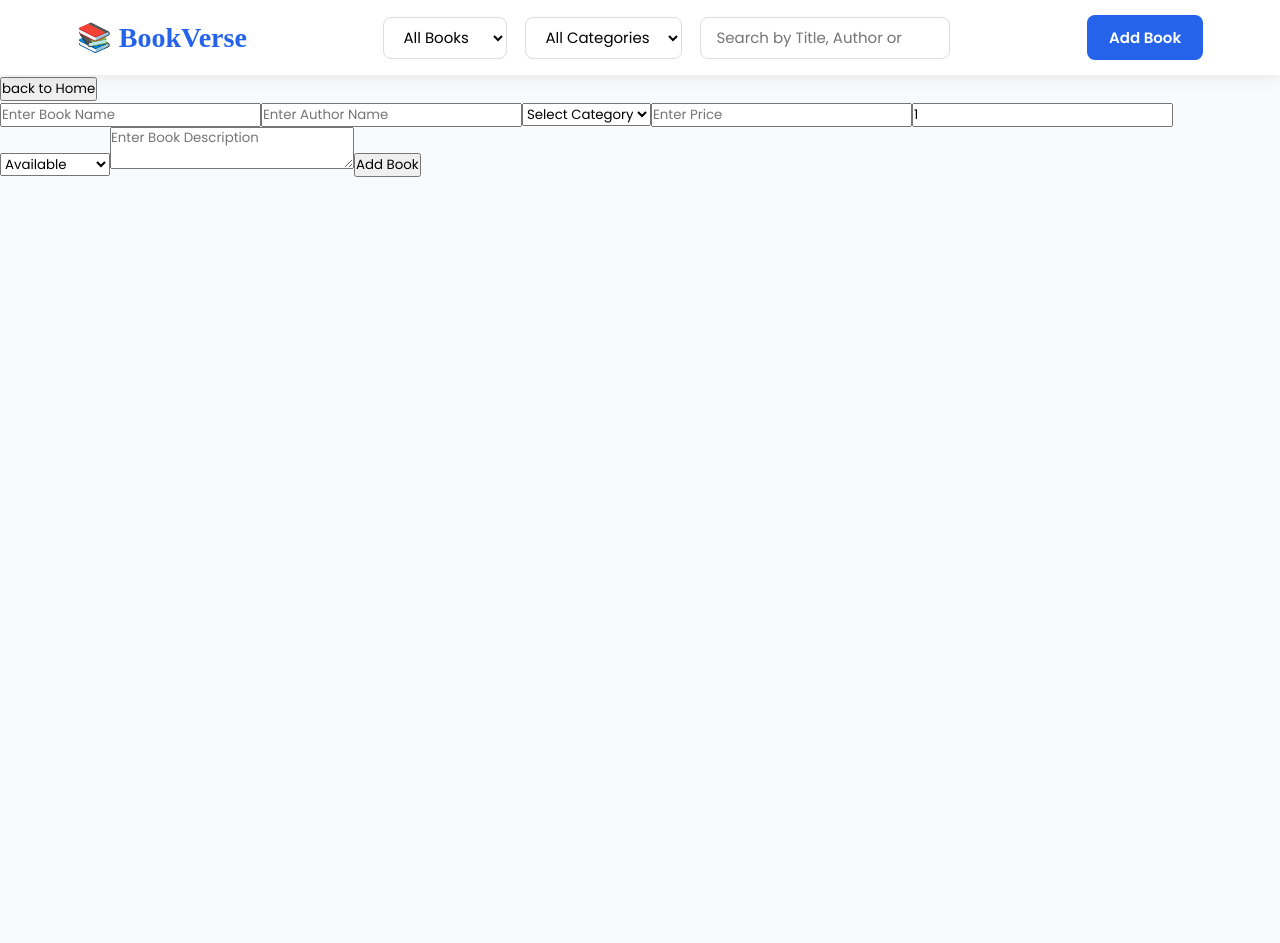
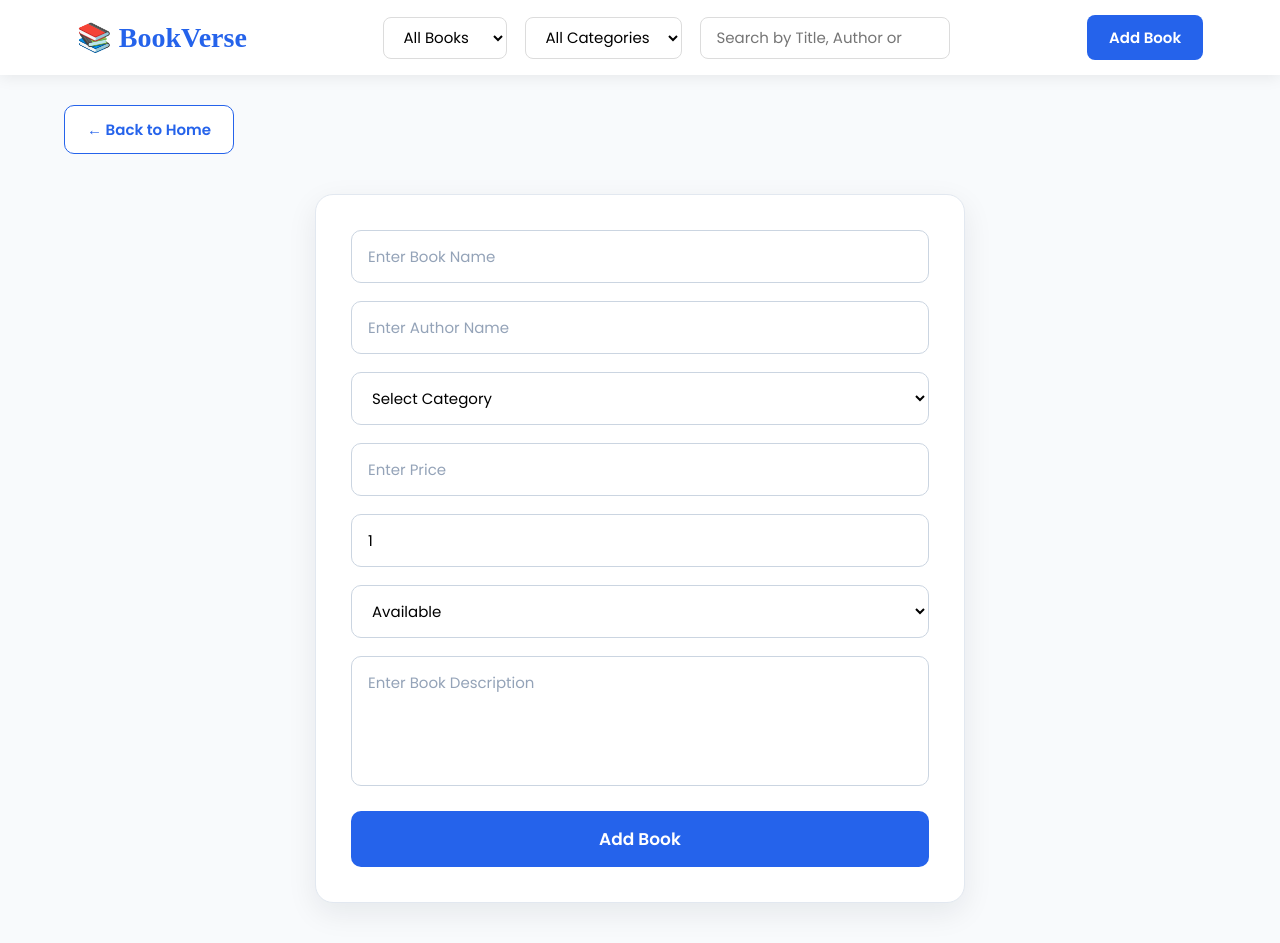
Before and after one commit to Daniyalqureshi3/LIBRARY, a React (Vite) app: page /add-book in a window 1280 px wide. Before the commit the page ends 800 px from the top, so only its background shows below. Built offline with nearby package versions, Linux system fonts and the light colour scheme.

Commit message:
add file

```diff
--- a/src/Components/AddBook.jsx
+++ b/src/Components/AddBook.jsx
@@ -1,17 +1,21 @@
 import Navbar from "./Navbar";
 import BookForm from "./BookForm";
 import { useNavigate } from "react-router-dom";
+import"./Addbook.css"
 
 function AddBook() {
   const navigate = useNavigate();
   return (
     <>
       <Navbar />
-      <button
-      onClick={()=>{
-        navigate("/")
-      }}
-      >back to Home</button>
+<div className="back-container">
+  <button
+    className="back-btn"
+    onClick={() => navigate("/")}
+  >
+    ← Back to Home
+  </button>
+</div>
       <BookForm />
     </>
   );
--- /dev/null
+++ b/src/Components/Addbook.css
@@ -0,0 +1,45 @@
+.back-container{
+    width: 90%;
+    max-width: 1200px;
+    margin: 30px auto 0;
+}
+
+.back-btn{
+    display: inline-flex;
+    align-items: center;
+    gap: 8px;
+
+    padding: 12px 22px;
+
+    border: none;
+    border-radius: 10px;
+
+    background: #2563EB;
+    color: #fff;
+
+    font-size: 15px;
+    font-weight: 600;
+
+    cursor: pointer;
+    transition: .3s ease;
+}
+
+.back-btn:hover{
+    background: #1D4ED8;
+    transform: translateY(-2px);
+    box-shadow: 0 8px 20px rgba(37,99,235,.25);
+}
+
+.back-btn:active{
+    transform: scale(.97);
+}
+.back-btn{
+    background:#fff;
+    color:#2563EB;
+    border:1px solid #2563EB;
+}
+
+.back-btn:hover{
+    background:#2563EB;
+    color:#fff;
+}
--- a/src/Components/BookForm.jsx
+++ b/src/Components/BookForm.jsx
@@ -1,6 +1,7 @@
 import React, { useEffect,useState } from "react";
 import { uselibrary } from "../context/LibraryContext";
 import { useNavigate } from "react-router-dom";
+import "./Bookform.css"
 function BookForm() {
   const navigate = useNavigate();
   const [title, settitle] = useState("");
@@ -75,8 +76,8 @@ navigate("/");
 }, [state.editBook]);
 
   return (
-    <div>
-      <form onSubmit={handleSubmit}>
+    <div className="form-container">
+      <form className="book-form" onSubmit={handleSubmit}>
         <input
           type="text"
           value={title}
--- /dev/null
+++ b/src/Components/Bookform.css
@@ -0,0 +1,120 @@
+/* ===========================
+        BOOK FORM
+=========================== */
+
+.form-container{
+    min-height: calc(100vh - 90px);
+    display: flex;
+    justify-content: center;
+    align-items: center;
+    padding: 40px 20px;
+    background: #F8FAFC;
+}
+
+.book-form{
+    width: 100%;
+    max-width: 650px;
+    background: #fff;
+    padding: 35px;
+    border-radius: 18px;
+    box-shadow: 0 10px 30px rgba(15,23,42,.08);
+    border: 1px solid #E2E8F0;
+}
+
+.book-form h2{
+    text-align: center;
+    margin-bottom: 30px;
+    color: #1E293B;
+    font-size: 30px;
+    font-weight: 700;
+}
+
+.book-form input,
+.book-form select,
+.book-form textarea{
+    width: 100%;
+    padding: 14px 16px;
+    margin-bottom: 18px;
+    border: 1px solid #CBD5E1;
+    border-radius: 10px;
+    outline: none;
+    font-size: 15px;
+    background: #fff;
+    transition: .3s;
+}
+
+.book-form textarea{
+    resize: none;
+    min-height: 130px;
+}
+
+.book-form input:focus,
+.book-form select:focus,
+.book-form textarea:focus{
+    border-color: #2563EB;
+    box-shadow: 0 0 0 4px rgba(37,99,235,.15);
+}
+
+.book-form input::placeholder,
+.book-form textarea::placeholder{
+    color:#94A3B8;
+}
+
+.book-form button{
+    width:100%;
+    padding:15px;
+    border:none;
+    border-radius:10px;
+    background:#2563EB;
+    color:#fff;
+    font-size:17px;
+    font-weight:600;
+    cursor:pointer;
+    transition:.3s;
+}
+
+.book-form button:hover{
+    background:#1D4ED8;
+    transform:translateY(-2px);
+}
+
+.book-form button:active{
+    transform:scale(.98);
+}
+
+
+
+@media(max-width:768px){
+
+.book-form{
+    padding:25px;
+}
+
+.book-form h2{
+    font-size:26px;
+}
+
+}
+
+@media(max-width:480px){
+
+.form-container{
+    padding:20px 15px;
+}
+
+.book-form{
+    padding:20px;
+}
+
+.book-form h2{
+    font-size:22px;
+}
+
+.book-form input,
+.book-form select,
+.book-form textarea,
+.book-form button{
+    font-size:14px;
+}
+
+}
```
